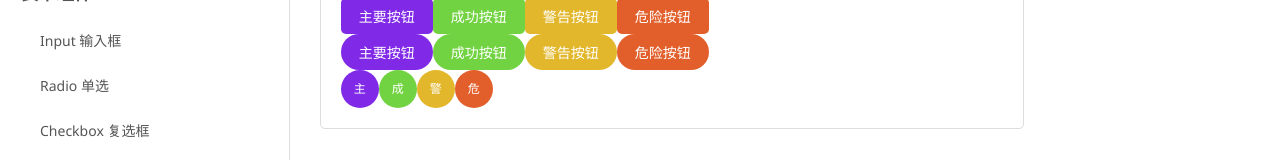
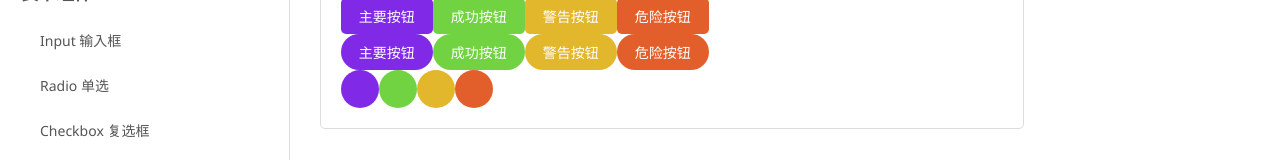
Before and after one commit to Ce1ling/violet, a Vue app: page /components/button in a window 1280 px wide. Shown: the part 503-663 px from the top of the page. Built offline with nearby package versions, Linux system fonts and the light colour scheme; what @kangc/v-md-editor would draw is missing.

Commit message:
完善：修改圆形 vi-button 示例

```diff
--- a/src/components/SearchBar/searchModal.vue
+++ b/src/components/SearchBar/searchModal.vue
@@ -45,7 +45,6 @@ nextTick(() => searchInp.value?.focus())
 
 <template>
   <div class="search-modal" @click="close">
-    <Transition>
     <div class="search-dialog" @click.stop="void">
       <header class="search-header">
         <label for="search-inp">
@@ -85,7 +84,6 @@ nextTick(() => searchInp.value?.focus())
         <a href="https://github.com/Ce1ling" target="_blank"> L1en </a>
       </footer>
     </div>
-    </Transition>
   </div>
 </template>
 
--- a/src/views/Button/Examples.vue
+++ b/src/views/Button/Examples.vue
@@ -22,10 +22,18 @@ const basicCode = ref(
   <vi-button type="danger" round> 危险按钮 </vi-button>
 </div>
 <div>
-  <vi-button type="primary" circle> 主 </vi-button>
-  <vi-button type="success" circle> 成 </vi-button>
-  <vi-button type="warning" circle> 警 </vi-button>
-  <vi-button type="danger" circle> 危 </vi-button>
+  <vi-button type="primary" circle>
+    <vi-icon name="home" color="#fff" />
+  </vi-button>
+  <vi-button type="success" circle>
+    <vi-icon name="check" color="#fff" />
+  </vi-button>
+  <vi-button type="warning" circle>
+    <vi-icon name="delete" color="#fff" />
+  </vi-button>
+  <vi-button type="danger" circle>
+    <vi-icon name="close" color="#fff" />
+  </vi-button>
 </div>`
 )
 
@@ -88,10 +96,18 @@ const colorCode = ref(
         <vi-button type="danger" round> 危险按钮 </vi-button>
       </div>
       <div>
-        <vi-button type="primary" circle> 主 </vi-button>
-        <vi-button type="success" circle> 成 </vi-button>
-        <vi-button type="warning" circle> 警 </vi-button>
-        <vi-button type="danger" circle> 危 </vi-button>
+        <vi-button type="primary" circle>
+          <vi-icon name="home" color="#fff" />
+        </vi-button>
+        <vi-button type="success" circle>
+          <vi-icon name="check" color="#fff" />
+        </vi-button>
+        <vi-button type="warning" circle>
+          <vi-icon name="delete" color="#fff" />
+        </vi-button>
+        <vi-button type="danger" circle>
+          <vi-icon name="close" color="#fff" />
+        </vi-button>
       </div>
     </template>
   </Example>
```
